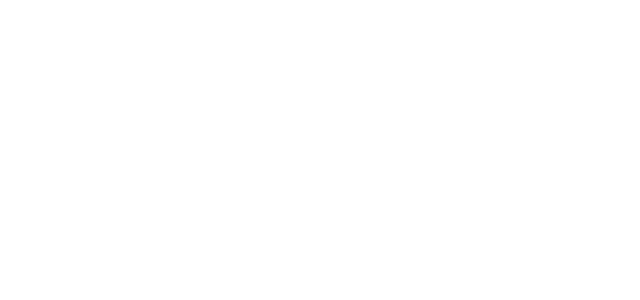
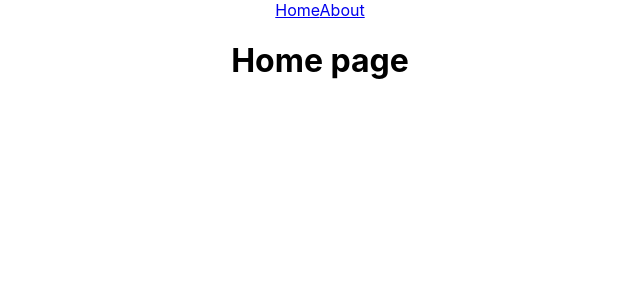
Before and after one commit to The-Javawockeez/Ventilation, a React (Create React App) app: page / in a window 1280 px wide. Shown: the top 300 px of the page, without its empty margins (320-960 px from the left). Built offline with nearby package versions, Linux system fonts and the light colour scheme.

Commit message:
At this stage we added our routes home and about

```diff
--- a/src/App.js
+++ b/src/App.js
@@ -1,8 +1,16 @@
 import './App.css';
-
+import {Route, Routes, Link} from 'react-router-dom'
+import Home from './components/Home';
+import About from './components/About';
 function App() {
   return (
     <div className="App">
+      <Link to='/' >Home</Link>
+      <Link to='/about'>About</Link>
+      <Routes>
+        <Route path='/' element={<Home />}/>
+        <Route path='/about' element={<About />}/>
+      </Routes>
     </div>
   );
 }
```
